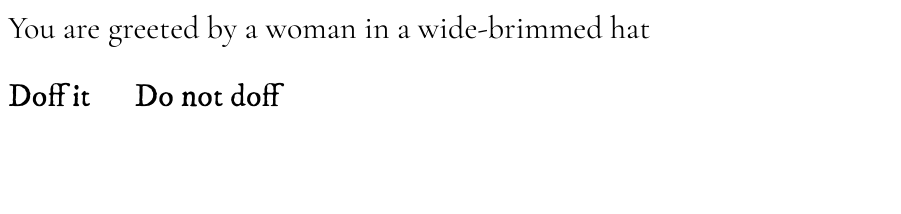
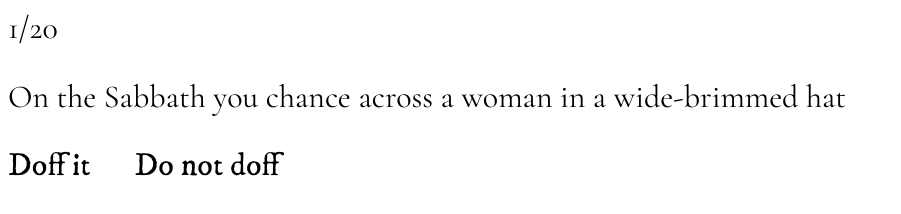
Before and after one commit to tepu/somewindforthesailboat, a website: page doff/doff.html in a window 1280 px wide. Shown: the whole page, without its empty margins (0-901 px from the left). Drawn offline with nearby package versions, Linux system fonts and the light colour scheme.

Commit message:
game basically finished

```diff
--- a/doff/doff.html
+++ b/doff/doff.html
@@ -13,8 +13,13 @@
         .textButton {
             display: inline-block;
             cursor: pointer;
+            margin-right:40px;
+
             font-family: IM Fell DW Pica, cursive;
             font-size: xx-large;
+
+            transition: opacity 3s ease-in;
+
             user-select: none;
             -moz-user-select: none;
             -webkit-user-select: none;
@@ -23,8 +28,10 @@
     </style>
 </head>
 <body>
+    <div id="progress" style="font-family:Cormorant Garamond, cursive; font-size: xx-large; margin-bottom:30px">0/20</div>
     <div id="question" style="font-family:Cormorant Garamond, cursive; font-size: xx-large; margin-bottom:30px"></div>
-    <div class="textButton" onclick="generateSentence()" style=" margin-right:40px">Doff it</div>
-    <div class="textButton" onclick="generateSentence()">Do not doff</div>
+    <div id="doff"      class="textButton" onclick="updateText()">Doff it</div>
+    <div id="doNotDoff" class="textButton" onclick="updateText()">Do not doff</div>
+    <div id="doNothing" class="textButton" onclick="updateText()" style="opacity:0">Do nothing</div>
 </body>
 </html>
--- a/doff/doff.js
+++ b/doff/doff.js
@@ -1,48 +1,93 @@
+var normalEncounter = [
+    "you pass",
+    "you see",
+    "you are greeted by",
+    "you chance across",
+    "you are winked at by",
+    "you exchange a knowing glance with",
+    "you reach for the same umbrella as",
+    "you accidentally stare too long at"
+];
+var normalPerson = [
+    "an episcopal bishop",
+    "a soldier on leave",
+    "a lively costermonger",
+    "a constable making their rounds",
+    "a gentleman, with no hat",
+    "a woman in a wide-brimmed hat",
+    "a prominent local politician",
+    "two journalists, having a conversation"
+];
+var aftermathEncounter = [
+    "you are dimly aware of",
+    "you take no notice of",
+    "you are surrounded by",
+    "you press through",
+    "you fight past",
+    "you bump against"
+];
+var aftermathPerson= [
+    "faceless bodies, gawking",
+    "a blur of hollow faces",
+    "a suffocating grey fog",
+    "a sudden stillness",
+    "the gathering crowds",
+    "policemen shouting loudly"
+];
+
 var text = [
-    {   // initial
+    {
         counter: 6,
-        preamble : [
-            "",
+        preamble: [
+            "on the Sabbath",
             "while hunting in Nantes",
-            "during a routine inspection",
             "on your way to tiffin",
             "During the first bowl of the over (at Wembley)",
             "while carrying a cane and volume of Proust",
             "ascending the steps of parliment",
             "while reaching for your cigarette case",
+            "during tiffin on the Seine",
+            "at the green grocers",
+            "on the promenade",
+            "in the foyer of the office",
+            "while finding your seat at the opera",
+            "during the national anthem",
+            "during a lecture on Ovid",
+            "onboard a Brunel's Great Eastern steamer",
+            "while smoking at the club"
         ],
         encounter: [
             "you pass",
             "you see",
             "you are greeted by",
-            "you chance across"
+            "you chance across",
+            "you are noticed by"
         ],
-        person   : [
+        person: [
             "an episcopal bishop",
             "a soldier on leave",
-            "a gentleman, with no hat,",
+            "a lively costermonger",
+            "a constable making their rounds",
+            "a gentleman, with no hat",
             "a woman in a wide-brimmed hat",
             "Her Majesty",
             "a prominent local politician",
-            "two journalists, having a conversation,"
-        ],
-        setting  : [
-            "in the hallway of a hospital",
-            "in the vestibule of a church",
-            "in the foyer of an office",
-            "during tiffin on the Seine",
-            "at the green grocers",
-            "at a parade",
-            "on the promenade"
+            "two journalists, having a conversation",
+            "a bishop in a mitre",
+            "a line of convicts",
+            "a shoeshining waif"
         ]
-    }, {    // wacky
+    }, {
         counter: 6,
-        preamble : [
+        showDoNothing: true,
+        preamble: [
             "after a fit of the whistles",
             "while waiting for a funicular",
             "while entering a funicular",
             "while exiting a funicular",
-            "walking along the quay"
+            "walking along the quay",
+            "in a crowded funicular car",
+            "on the funicular platform"
         ],
         encounter: [
             "you pass",
@@ -54,148 +99,208 @@ var text = [
             "you reach for the same umbrella as",
             "you accidentally stare too long at"
         ],
-        person   : [
-            "an episcopal bishop",
+        person: [
             "Her Majesty",
+            "il principe de Monaco",
             "a Japanese salaryman",
-            "a prominent local politician",
             "local fisherman Ernest Tronk",
             "a prominent local fisherman",
-            "well-known charlatan Ernest Tronk",
-            "a very inebriated funicular repairman"
-        ],
-        setting  : [
-            "in the hallway of a hospital",
-            "in the vestibule of a church",
-            "in a funicular",
-            "in a crowded trolly car",
-            "at the funicular platform"
+            "a procession of mourners",
+            "a gang of tattooed stevedors",
+            "a very inebriated funicular repairman",
+            "Mr. Tronk, enjoying the morning air"
         ]
-    }, {    // tronk
-        counter: 10,
-        preamble : [
+    }, {
+        counter: 9,
+        preamble: [
             "after a fit of the whistles",
             "finding yourself daydreaming,",
             "on the way to work",
             "while waiting for a funicular",
             "while entering a funicular",
-            "while exiting a funicular"
+            "while exiting a funicular",
+            "at the docks",
+            "in a crowded funicular",
+            "in an empty funicular",
+            "at the funicular platform",
+            "in a tavern"
         ],
         encounter: [
             "you smile at",
-            "you exchange gossip",
+            "you exchange gossip with",
             "you are pleased to see",
             "you anticipate meeting",
             "you are winked at by",
             "you exchange a knowing glance with",
             "you reach for the same umbrella as",
-            "you accidentally stare too long at"
+            "you accidentally stare too long at",
+            "you bump into"
         ],
-        person   : [
-            "a rogueish charmer, smelling of the sea,",
+        person: [
+            "that roguish charmer Ernest, smelling of the sea",
             "local fisherman Ernest Tronk",
             "a prominent local fisherman",
-            "well-known charlatan Ernest Tronk",
+            "the salty old sea dog Ernest Tronk",
+            "mariner extraordinare, Ernest Tronk",
+            "a festive Ernest Tronk, dancing a reel",
             "that irrepressible scallywag Ernest Tronk",
-            "a rapscallion of a herring vendor"
-        ],
-        setting  : [
-            "at the docks",
-            "in a crowded funicular",
-            "in an empty funicular",
-            "waiting for the funicular",
-            "in a tavern",
-            "at the funicular platform"
+            "one Ernest Tronk, a rapscallion of a herring trawler",
+            "Mr. Tronk, enjoying the morning air",
+            "that jocund fellow Ernest, up to his old tricks",
+            "paragon of bonhomie Ernest Tronk, laughing his salty laugh"
         ]
-    }, {    // accident
-        counter: 5,
-        preamble : [
-            "arriving late for your funicular",
-            "reaching the funicular just as the doors close",
-            "as the brakes on the funicular fail",
-            "as the cable on the funicular snaps",
-            "as the funicular jumps the tracks",
-            "as the funicular pulley tears away from the face of the cliff"
-        ],
-        encounter: [
-            "you see"
-        ],
-        person   : [
-            "Ernest Tronk"
-        ],
-        setting  : [
-            ""
-        ]
-    }, {    // aftermath
+    }, {
+        counter  : 1,
+        preamble : ["arriving late for your funicular"],
+        encounter: normalEncounter,
+        person   : normalPerson
+    }, {
+        counter  : 1,
+        preamble : ["reaching the funicular just as the doors close"],
+        encounter: normalEncounter,
+        person   : normalPerson
+    }, {
+        counter  : 1,
+        preamble : ["as everyone on the platform begins to shout"],
+        encounter: ["you see"],
+        person   : ["Ernest Tronk"]
+    }, {
+        counter  : 1,
+        preamble : ["as the cable on the funicular snaps"],
+        encounter: ["you see"],
+        person   : ["Ernest Tronk"]
+    }, {
+        counter  : 1,
+        preamble : ["as the brakes on the funicular fail"],
+        encounter: ["you see"],
+        person   : ["Ernest Tronk"]
+    }, {
+        counter  : 1,
+        preamble : ["as the funicular jumps the tracks"],
+        encounter: ["you see"],
+        person   : ["Ernest Tronk"]
+    }, {
+        counter  : 1,
+        preamble : ["frantically looking for another way down the mountain"],
+        encounter: aftermathEncounter,
+        person   : aftermathPerson
+    }, {
+        counter  : 1,
+        preamble : ["riding a stolen bicycle down to the foot of the mountain"],
+        encounter: aftermathEncounter,
+        person   : aftermathPerson
+    }, {
+        counter  : 1,
+        preamble : ["upon reaching the bottom of the funicular"],
+        encounter: aftermathEncounter,
+        person   : aftermathPerson
+    }, {
+        counter  : 1,
+        preamble : ["jumping over the barricade"],
+        encounter: aftermathEncounter,
+        person   : aftermathPerson
+    }, {
+        counter  : 1,
+        preamble : ["unsure how you got home"],
+        encounter: aftermathEncounter,
+        person   : aftermathPerson
+    }, {    // funeral
         counter: 7,
-        preamble : [
-            "frantically looking for another way down the mountain",
-            "upon reaching the bottom of the funicular",
-            "riding a stolen bicycle down the goat path to the foot of the mountain",
-            "standing behind the barricade",
-            "jumping over the barricade"
-        ],
-        encounter: [
-            "you are dimly aware of",
-            "you take no notice of",
-            "you are surrounded by",
-            "you press through"
-        ],
-        person   : [
-            "faceless bodies, gawking",
-            "a blur of hollow faces",
-            "a suffocating grey fog",
-            "a sudden stillness",
-            "the gathering crowds",
-            "policemen shouting loudly"
-        ],
-        setting  : [
-            ""
-        ]
-    }, {    // funeral
-        counter: 10,
+        hideDoff: true,
         preamble : [
             "at the funeral",
+            "after the funeral",
             "as the mayor declares a day of mourning",
             "walking alone at the wharf",
-            "riding to work in the new funicular"
+            "riding to work in the new funicular",
+            "eating cold food",
+            "coughing at the grocery store",
+            "scraping toast into the sink",
+            "pulling your coat tighter against a cold wind",
+            "looking at the cracked skin on your hands",
+            "you go to bed early lest"
         ],
         encounter: [
             "you stare vacantly at",
-            "you mumble something you immediately forget",
+            "you mumble something you immediately forget to",
             "you try to ignore",
-            "you turn around to avoid the eyes of"
+            "you turn around to avoid the haunted eyes of",
+            "you do not notice",
+            "you think of"
         ],
-        person   : [
+        person: [
             "the elder Mr. Tronk",
             "Ernest's mother",
-            "a repoter",
+            "one of Ernest's sisters",
             "an endless stream of strangers",
-            "the formless shadows"
-        ],
-        setting  : [
-            ""
+            "the formless shadows",
+            "the abyss",
+            "the silent, enveloping darkness",
+            "the hollow men, rats feet over broken glass in a dry cellar",
+            "a vacant, unfeeling god"
         ]
     }
 ];
 
 var actNum = 0;
 var progress = 0;
-function generateSentence () {
+var endStateCounter=0;
+function updateText () {
     var act = text[actNum];
+
+    if (!act) {
+        endStateCounter++;
+        document.getElementById('question').textContent =
+            (endStateCounter % 2) ? "You wake up" : "You go to sleep";
+
+        if (endStateCounter > 3 && endStateCounter <= 13) {
+            document.body.style.opacity = 1 - (0.1 * (endStateCounter - 3));
+        }
+
+        return;
+    }
+
     act.counter--;
     if (act.counter === 0) actNum++;
 
-    document.getElementById('question').textContent =
-        [act.preamble, act.encounter, act.person]
-            .map(_.sample)
-            .join(' ')
-            .trim()
-            .replace(/^./, function (text) {
-                return text.toUpperCase();
-            });
+    progress++;
+    var progressEl = document.getElementById('progress');
+    progressEl.textContent = progress + "/20";
+    if (progress > 7 && progress <= 17) {
+        progressEl.style.opacity = 1 - (0.1 * (progress - 7));
+    }
+
+    if (act.showDoNothing) {
+        act.showDoNothing = false;
+        document.getElementById('doNothing').style.opacity = 1;
+    }
+
+    if (act.hideDoff) {
+        act.hideDoff = false;
+        document.getElementById('doff').style.opacity = 0;
+        document.getElementById('doNotDoff').style.opacity = 0;
+    }
+
+    // Generate a new question that is different from the current question
+    var questionEl = document.getElementById('question');
+    var newText = generateSentence(act);
+    while (questionEl.textContent === newText) {
+        newText = generateSentence(act);
+    }
+
+    questionEl.textContent = newText;
 }
 
+var generateSentence = function (act) {
+    return [act.preamble, act.encounter, act.person]
+        .map(_.sample)
+        .join(' ')
+        .trim()
+        .replace(/^./, function (text) {
+            return text.toUpperCase();
+        });
+};
+
 document.addEventListener("DOMContentLoaded", function(event) {
-    generateSentence();
+    updateText();
 });
```
